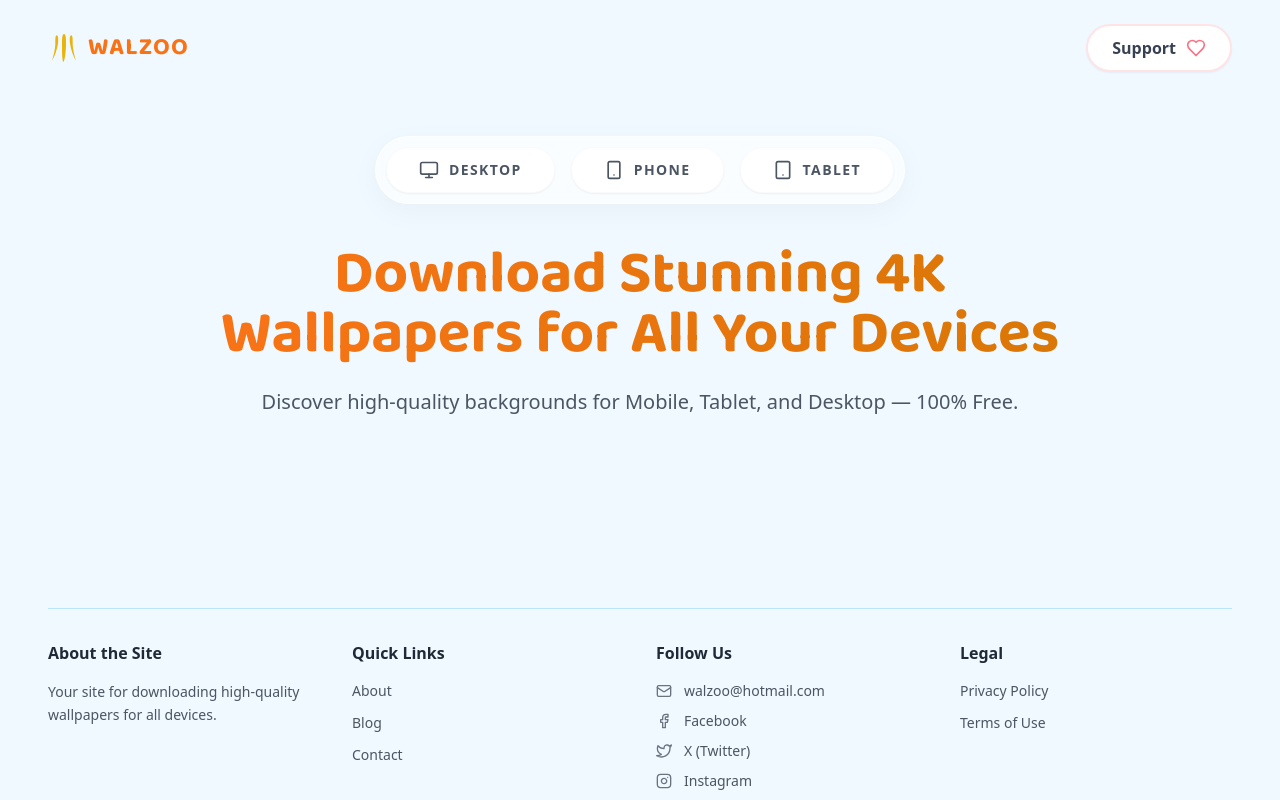
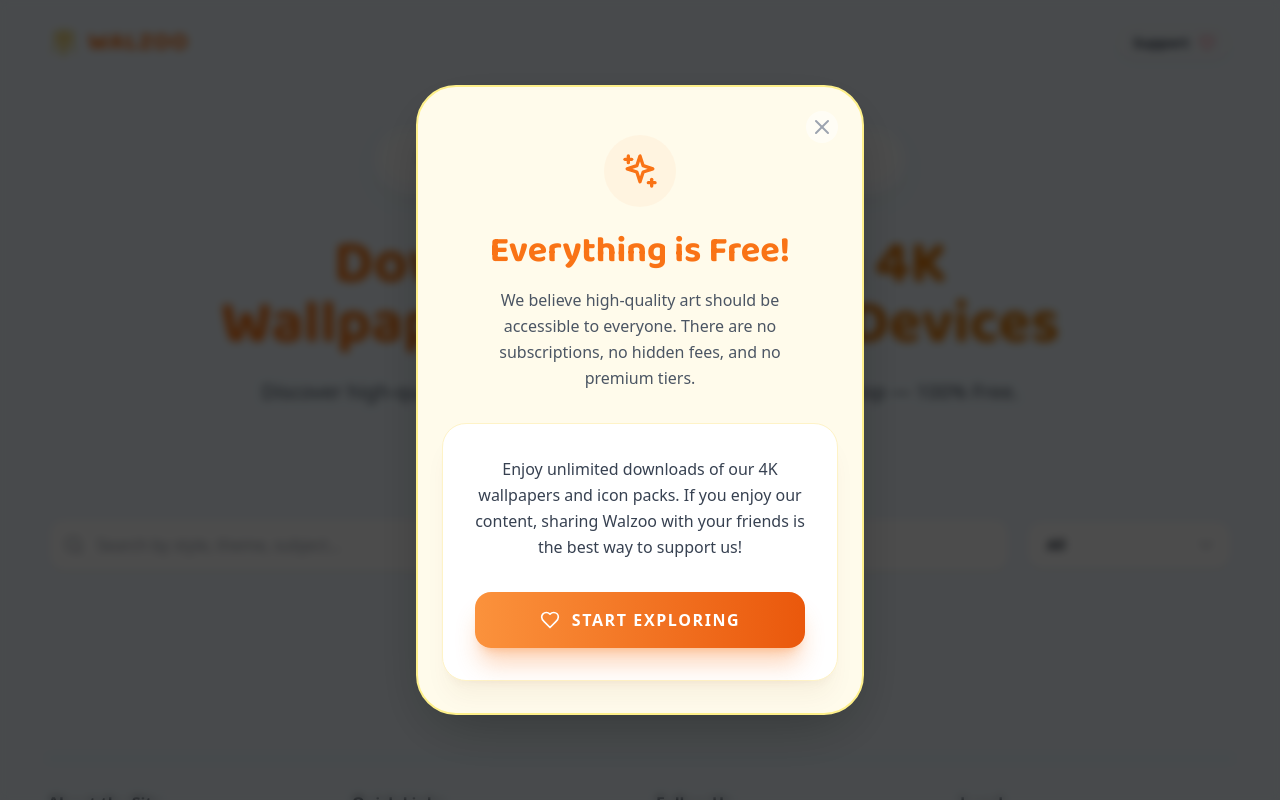
Before and after one commit to mohamedhamouja17/Mohamed-Hamouja, a React (Vite) app: page / in a window 1280 px wide. Shown: the top 800 px of the page. Built offline with nearby package versions, Linux system fonts and the light colour scheme.

Commit message:
feat: Auto-open pricing modal on first home visit
Triggers the pricing modal to automatically appear after a short delay for first-time visitors to the home page. This aims to improve user engagement with premium features.

```diff
--- a/App.tsx
+++ b/App.tsx
@@ -1,4 +1,3 @@
-
 import React, { useState, useEffect, useMemo } from 'react';
 import Header from './components/Header.tsx';
 import CategoryNav from './components/CategoryNav.tsx';
@@ -34,6 +33,20 @@
     return () => window.removeEventListener('resize', handleResize);
   }, []);
 
+  // Open the pricing modal automatically on home page load if it's the first visit
+  useEffect(() => {
+    if (view === 'Home') {
+      const timer = setTimeout(() => {
+        const hasSeenModal = localStorage.getItem('hasSeenPricingModal');
+        if (!hasSeenModal) {
+          setIsPricingModalOpen(true);
+          localStorage.setItem('hasSeenPricingModal', 'true');
+        }
+      }, 1500);
+      return () => clearTimeout(timer);
+    }
+  }, [view]);
+
   // Scroll to top on view change
   useEffect(() => {
     window.scrollTo(0, 0);
@@ -55,7 +68,7 @@
   };
 
   const totalPages = useMemo(() => {
-    if (view === 'Home' || view === 'Wallpaper' || view === 'Blog' || view === 'About' || view === 'Privacy' || view === 'Terms' || view === 'Contact') return 1;
+    if (view === 'Wallpaper' || view === 'Blog' || view === 'About' || view === 'Privacy' || view === 'Terms' || view === 'Contact') return 1;
     const deviceWallpapers = WALLPAPER_DATA[view as Category] || [];
     const filteredCount = activeSubCategory === 'All'
       ? deviceWallpapers.length
@@ -85,8 +98,27 @@
         return <ContactPage />;
       case 'Home':
         return (
-          <div className="space-y-12 mb-12 animate-fade-in text-center">
+          <div className="animate-fade-in">
             <HomePageContent />
+            <SearchBar
+              activeSubCategory={activeSubCategory}
+              onSubCategoryChange={(cat) => {
+                setActiveSubCategory(cat);
+                setCurrentPage(1);
+              }}
+            />
+            <ContentGrid
+              activeCategory="Home"
+              activeSubCategory={activeSubCategory}
+              currentPage={currentPage}
+              itemsPerPage={itemsPerPage}
+              onWallpaperSelect={handleWallpaperSelect}
+            />
+            <Pagination
+              currentPage={currentPage}
+              totalPages={totalPages}
+              onPageChange={setCurrentPage}
+            />
           </div>
         );
       default:
--- a/components/Header.tsx
+++ b/components/Header.tsx
@@ -1,4 +1,3 @@
-
 import React from 'react';
 import { TigerClawsIcon } from './icons/TigerClawsIcon.tsx';
 import { HeartIcon } from './icons/HeartIcon.tsx';
@@ -28,15 +27,12 @@
       <button
         onClick={onSupportClick}
         className="
-            group flex items-center gap-1.5 sm:gap-2.5 px-3 py-2 sm:px-6 sm:py-2.5
-            bg-white hover:bg-rose-50
-            border-2 border-rose-100 hover:border-rose-200
-            rounded-full shadow-sm hover:shadow-lg hover:shadow-rose-100
-            transition-all duration-300 ease-in-out transform hover:-translate-y-0.5
+            flex items-center gap-1.5 sm:gap-2.5 px-4 py-2 bg-gray-100/40 hover:bg-gray-200/50
+            border border-gray-200/50 rounded-full shadow-sm transition-all duration-300 transform hover:scale-[1.02] active:scale-95
         "
       >
-         <span className="font-bold text-xs sm:text-sm md:text-base text-gray-700 group-hover:text-rose-600 transition-colors">Support</span>
-         <HeartIcon className="h-4 w-4 sm:h-5 sm:w-5 text-rose-400 group-hover:text-rose-500 group-hover:scale-110 transition-transform duration-300" />
+         <span className="font-bold text-xs sm:text-sm text-gray-700">Support</span>
+         <HeartIcon className="h-4 w-4 text-rose-400" />
       </button>
     </header>
   );
--- a/components/PricingModal.tsx
+++ b/components/PricingModal.tsx
@@ -16,41 +16,41 @@
 
   return (
     <div
-      className="fixed inset-0 bg-black bg-opacity-50 flex items-center justify-center z-50 p-4 backdrop-blur-sm"
+      className="fixed inset-0 bg-black bg-opacity-70 flex items-center justify-center z-50 p-4 backdrop-blur-sm transition-opacity"
       onClick={handleOverlayClick}
       aria-modal="true"
       role="dialog"
     >
-      <div className="bg-[#FFFBEB] rounded-3xl shadow-2xl w-full max-w-md relative animate-fade-in-scale overflow-hidden border-2 border-yellow-200">
+      <div className="bg-[#FFFBEB] rounded-[2.5rem] shadow-[0_20px_60px_-15px_rgba(0,0,0,0.3)] w-full max-w-md relative animate-fade-in-scale overflow-hidden border-2 border-yellow-200">
         <button
           onClick={onClose}
-          className="absolute top-4 right-4 text-gray-400 hover:text-gray-600 transition-colors z-10"
+          className="absolute top-6 right-6 text-gray-400 hover:text-gray-600 transition-colors z-20 p-1 bg-white/50 rounded-full"
           aria-label="Close modal"
         >
           <CloseIcon className="h-6 w-6" />
         </button>
 
-        <div className="pt-10 pb-6 px-6 text-center">
-            <div className="inline-flex items-center justify-center p-3 bg-orange-100 rounded-full mb-4">
-               <SparklesIcon className="h-8 w-8 text-orange-500" />
+        <div className="pt-12 pb-8 px-6 text-center">
+            <div className="inline-flex items-center justify-center p-4 bg-orange-100/50 rounded-full mb-6">
+               <SparklesIcon className="h-10 w-10 text-orange-500" />
             </div>
-            <h2 className="text-2xl sm:text-3xl font-bold text-amber-500 leading-tight mb-3">
+            <h2 className="text-3xl sm:text-4xl font-extrabold text-orange-500 leading-tight mb-4" style={{ fontFamily: "'Baloo 2', cursive" }}>
                 Everything is Free!
             </h2>
-            <p className="text-gray-600 text-sm sm:text-base font-medium leading-relaxed px-4">
+            <p className="text-gray-600 text-base font-medium leading-relaxed px-4 max-w-[320px] mx-auto">
                 We believe high-quality art should be accessible to everyone. There are no subscriptions, no hidden fees, and no premium tiers.
             </p>
         </div>
 
-        <div className="mx-4 sm:mx-6 mb-6 bg-white rounded-2xl p-6 shadow-sm border border-yellow-100">
-            <p className="text-gray-700 text-center mb-6 leading-relaxed">
+        <div className="mx-6 mb-8 bg-white rounded-3xl p-8 shadow-xl shadow-amber-900/5 border border-amber-100">
+            <p className="text-gray-700 text-center mb-8 leading-relaxed font-medium">
                 Enjoy unlimited downloads of our 4K wallpapers and icon packs. If you enjoy our content, sharing Walzoo with your friends is the best way to support us!
             </p>
 
             <div className="text-center">
                 <button
                     onClick={onClose}
-                    className="w-full bg-gradient-to-r from-amber-400 to-orange-500 hover:from-amber-500 hover:to-orange-600 text-white font-bold py-4 rounded-xl transition-all transform hover:scale-[1.02] shadow-md uppercase tracking-wider text-sm sm:text-base flex items-center justify-center gap-2"
+                    className="w-full bg-gradient-to-r from-orange-400 to-orange-600 hover:from-orange-500 hover:to-orange-700 text-white font-black py-4 rounded-2xl transition-all transform hover:scale-[1.03] active:scale-95 shadow-xl shadow-orange-500/30 uppercase tracking-[0.1em] text-sm sm:text-base flex items-center justify-center gap-3"
                 >
                     <HeartIcon className="h-5 w-5" />
                     <span>Start Exploring</span>
@@ -60,11 +60,11 @@
 
         <style>{`
           @keyframes fade-in-scale {
-            from { opacity: 0; transform: scale(0.95); }
+            from { opacity: 0; transform: scale(0.9); }
             to { opacity: 1; transform: scale(1); }
           }
           .animate-fade-in-scale {
-            animation: fade-in-scale 0.2s ease-out forwards;
+            animation: fade-in-scale 0.3s cubic-bezier(0.34, 1.56, 0.64, 1) forwards;
           }
         `}</style>
       </div>
```
